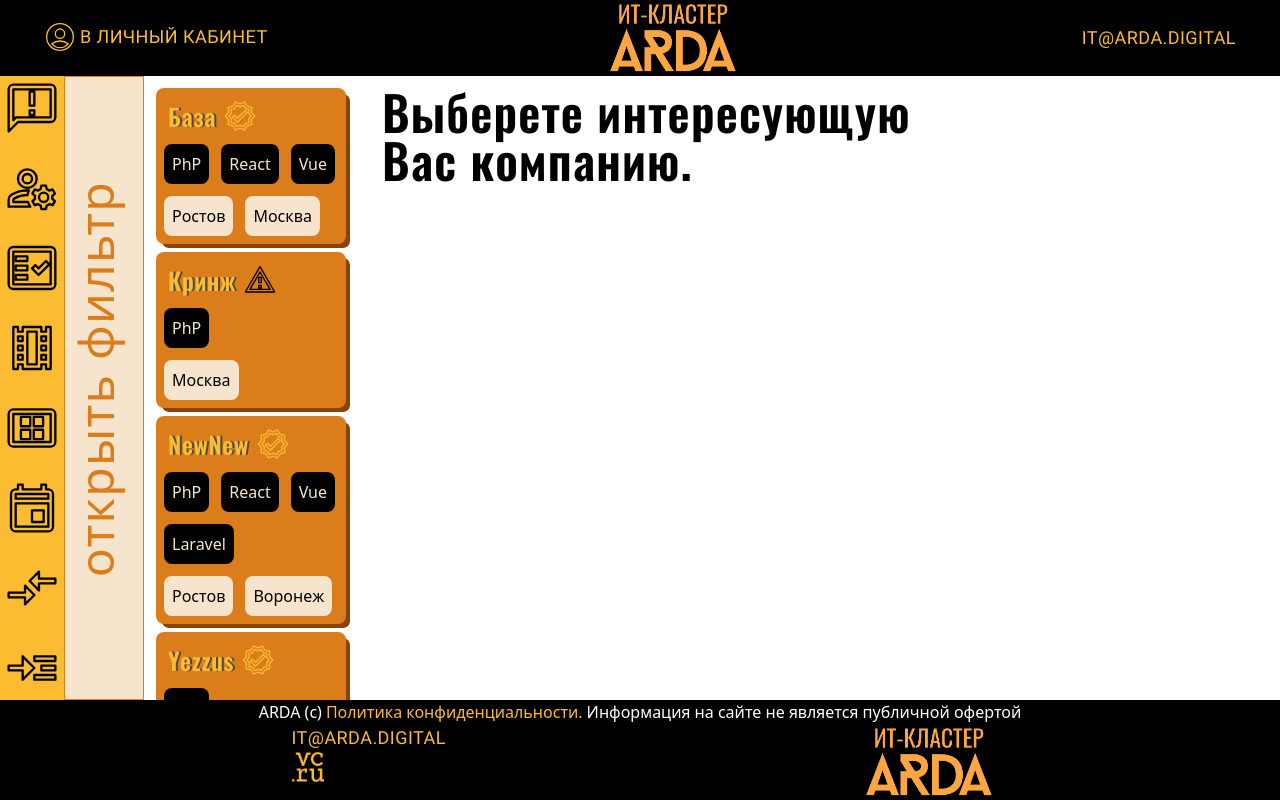
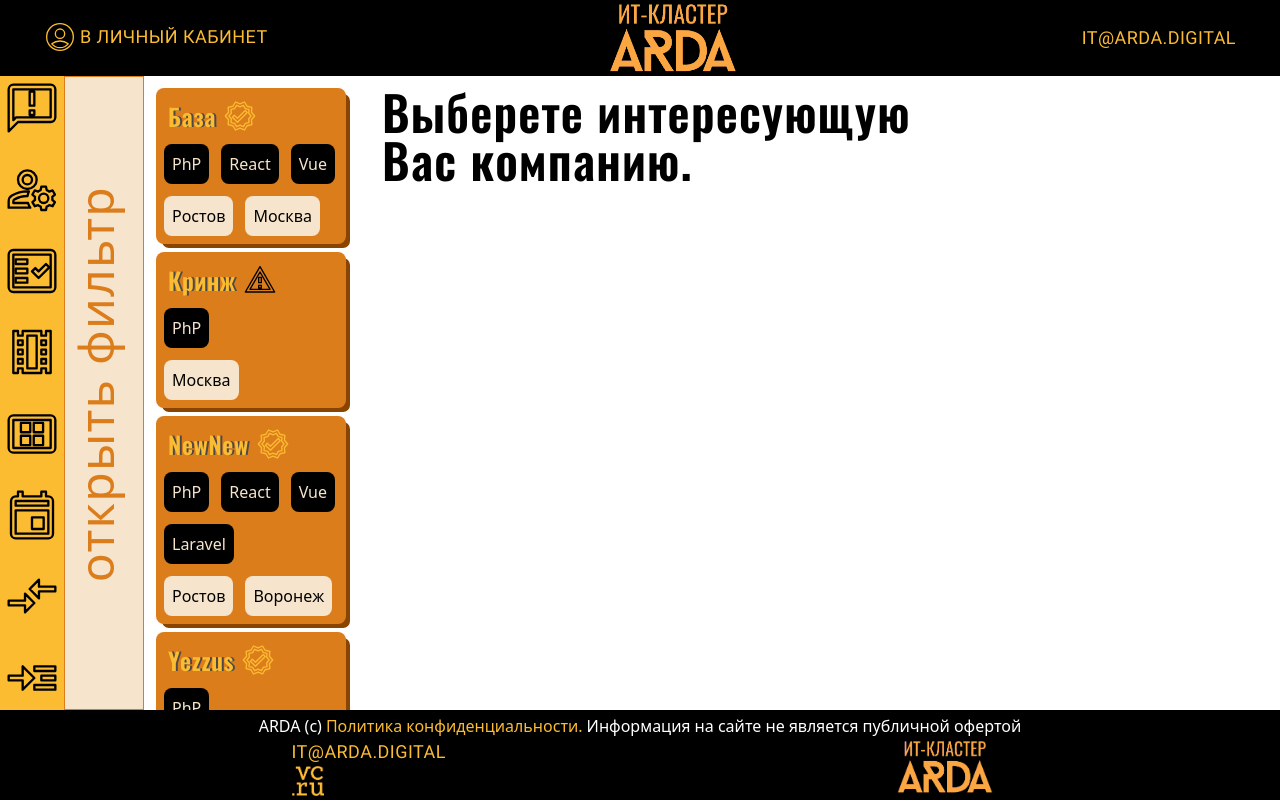
Before and after one commit to TusksAndTasks/ARDA, a React (Create React App) app: page /cabinet/resources in a window 1280 px wide. Built offline with nearby package versions, Linux system fonts and the light colour scheme.

Commit message:
fix: fix footer display and resourceMap bug

```diff
--- a/src/components/Footer.tsx
+++ b/src/components/Footer.tsx
@@ -5,7 +5,7 @@
 
 function Footer() {
   return (
-    <footer className="flex h-auto items-center justify-between bg-black px-20 md:h-[124px] lg:h-auto">
+    <footer className="flex h-auto items-center justify-between bg-black py-2 px-8 md:h-[90px] md:py-1 md:px-4 lg:h-auto">
       <div className="flex w-full flex-col items-center justify-between text-center">
         <TypographyPrimitive as="p" mode={TypographyModes.PRIMARY} color={textColors.WHITE}>
           ARDA (с)
@@ -34,7 +34,7 @@
           <img
             src="/logos/ITARDA-logo.png"
             alt="ARDA logo"
-            className="filter-gold ml-3.5 w-32 sm:ml-0"
+            className="filter-gold ml-8 w-24 sm:ml-0"
           />
         </div>
       </div>
--- a/src/components/PersonalCabinet/ResourceMap/FullCompanyCard.tsx
+++ b/src/components/PersonalCabinet/ResourceMap/FullCompanyCard.tsx
@@ -15,7 +15,7 @@
   const toggleCommentaryDisplay = toggleItemDisplay(openCommentary, setOpenCommentary);
 
   return resource ? (
-    <div className=" border-1 custom-scrollbar-item my-8 ml-[16px] ml-2 box-border flex w-[87%] flex-col gap-3 overflow-y-auto rounded-xl border-lightgold bg-black p-2 outline outline-4 outline-offset-2 outline-black sm:ml-[48px] sm:ml-4 sm:p-4 lg:w-full lg:w-[46%] xl:ml-14 xl:w-[59%] xsm:ml-[32px]">
+    <div className=" border-1 custom-scrollbar-item my-8 ml-[16px] ml-2 box-border flex w-[87%] flex-col gap-3 overflow-y-auto rounded-xl border-lightgold bg-black p-2 outline outline-4 outline-offset-2 outline-black sm:ml-[48px] sm:ml-4 sm:p-4 lg:w-full lg:w-[46%] xl:ml-12 xl:w-[58%] xsm:ml-[32px]">
       <ResourcesSprite className="hidden" />
       <TypographyPrimitive
         as="h2"
--- a/src/components/PersonalCabinet/ResourceMap/ResourceMap.tsx
+++ b/src/components/PersonalCabinet/ResourceMap/ResourceMap.tsx
@@ -49,7 +49,7 @@
           {isFilterOpen ? 'закрыть фильтр' : 'открыть фильтр'}
         </TypographyPrimitive>
       </ButtonPrimitive>
-      <div className="custom-scrollbar-item ml-[16px] flex max-w-[90%] flex-col gap-2 overflow-y-auto py-3 pr-5 sm:ml-[48px] lg:ml-3 lg:max-w-[210px] xl:w-auto xsm:ml-[32px]">
+      <div className="custom-scrollbar-item ml-[16px] flex max-w-[90%] flex-col gap-2 overflow-y-auto py-3 pr-5 sm:ml-[48px] lg:ml-3 lg:max-w-[210px] xl:w-auto xl:max-w-[232px] xsm:ml-[32px]">
         {resourceList.map((resource) => (
           <div
             key={resource.name}
--- a/src/index.css
+++ b/src/index.css
@@ -24,12 +24,12 @@
 
 @layer components {
     .vertical-container-lg{
-        min-height: calc(100vh - 176px);
-        max-height: calc(100vh - 176px);
+        min-height: calc(100vh - 166px);
+        max-height: calc(100vh - 166px);
     }
 
     .vertical-container-sm{
-        min-height: calc(100vh - 200px);
+        min-height: calc(100vh - 166px);
     }
 
     .vertical-container{
```
